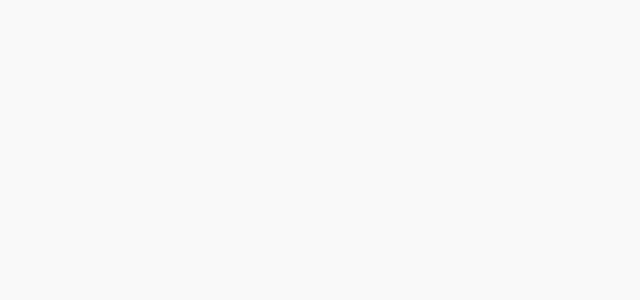
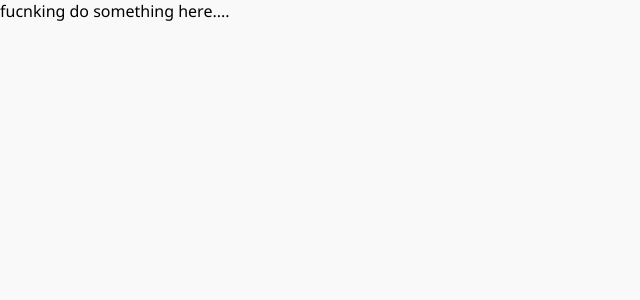
Before and after one commit to thiyaneswaran23/walmart, a React (Vite) app in the folder frontend/: page /home in a window 1280 px wide. Before the commit this address had no page. Shown: the top 300 px of the page, without its empty margins (0-640 px from the left). Built offline with nearby package versions, Linux system fonts and the light colour scheme.

Commit message:
added home.jsx and made changes in app and signin

```diff
--- a/frontend/src/App.jsx
+++ b/frontend/src/App.jsx
@@ -3,6 +3,7 @@
 import LandingPage from './Components/LandingPage'
 import Signup from './Components/Signup'
 import Signin from './Components/Signin'
+import Home from './Components/Home'
 function App() {
 
 
@@ -12,6 +13,7 @@
       <Route path='/' element={<LandingPage/>}/>
       <Route path='/signup' element={<Signup/>}/>
        <Route path='/signin' element={<Signin/>}/>
+       <Route path='/home' element={<Home/>}/>
     </Routes>
   )
 }
--- /dev/null
+++ b/frontend/src/Components/Home.jsx
@@ -0,0 +1,9 @@
+function Home()
+{
+    return(
+        <div>
+        fucnking do something here....
+        </div>
+    )
+}
+export default Home;
--- a/frontend/src/Components/Signin.jsx
+++ b/frontend/src/Components/Signin.jsx
@@ -5,7 +5,7 @@
 function Signin(){
 const nav=useNavigate();
     const handleLogin=()=>{
-
+       nav("/home")
     }
 
 
```
